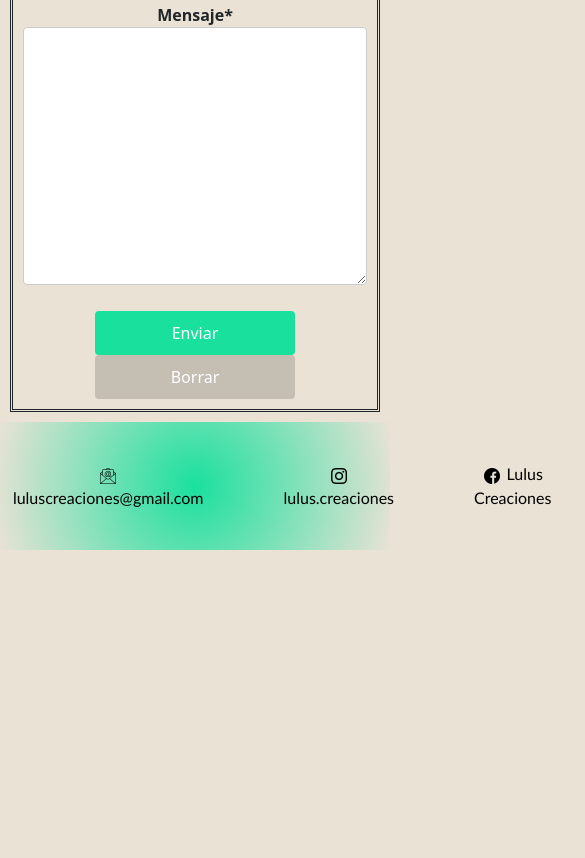
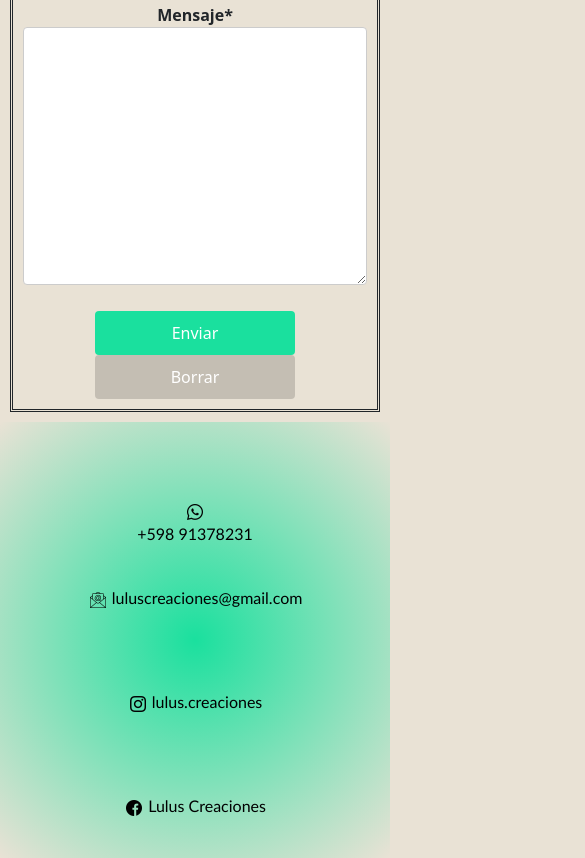
Before and after one commit to Lupradoa/PreEntrega2Prado, a website: page paginas/contacto.html in a window 390 px wide. Shown: the part 735-1593 px from the top of the page, 585 px wide, since content can reach past the window. Before the commit the page ends 1285 px from the top, so only its background shows below. Drawn offline with nearby package versions, Linux system fonts and the light colour scheme.

Commit message:
Tercerentrega2

```diff
--- a/scss/_mediaqueries.scss
+++ b/scss/_mediaqueries.scss
@@ -21,7 +21,12 @@
             }
         }
     }
+    footer{
+        display: flex;
+        flex-direction: column;
+    }
 }
+
 
 
             /*MEDIAS QUERIES "INDEX MOBILE "*/
@@ -91,6 +96,10 @@
                         align-items: center;
                     }
                 }
+                footer{
+                    display: flex;
+                    flex-direction: column;
+                }
             }
 
 
@@ -125,7 +134,11 @@
                         align-items: center;
                     }
                 }
-            }
+
+                footer{
+                    display: flex;
+                    flex-direction: column;
+                }            }
 
             /*MEDIAS QUERIES "NOVEDADES*/
             @media screen and (max-width: 768px) {
@@ -150,6 +163,10 @@
                                 align-items: center;
                         }
                         }
+                }
+                footer{
+                    display: flex;
+                    flex-direction: column;
                 }
 
         }
@@ -190,4 +207,8 @@
                         }
                     }
                     }
+                    footer{
+                        display: flex;
+                        flex-direction: column;
+                    }
             }
```
Also changed, not shown: css/estilo.css.
